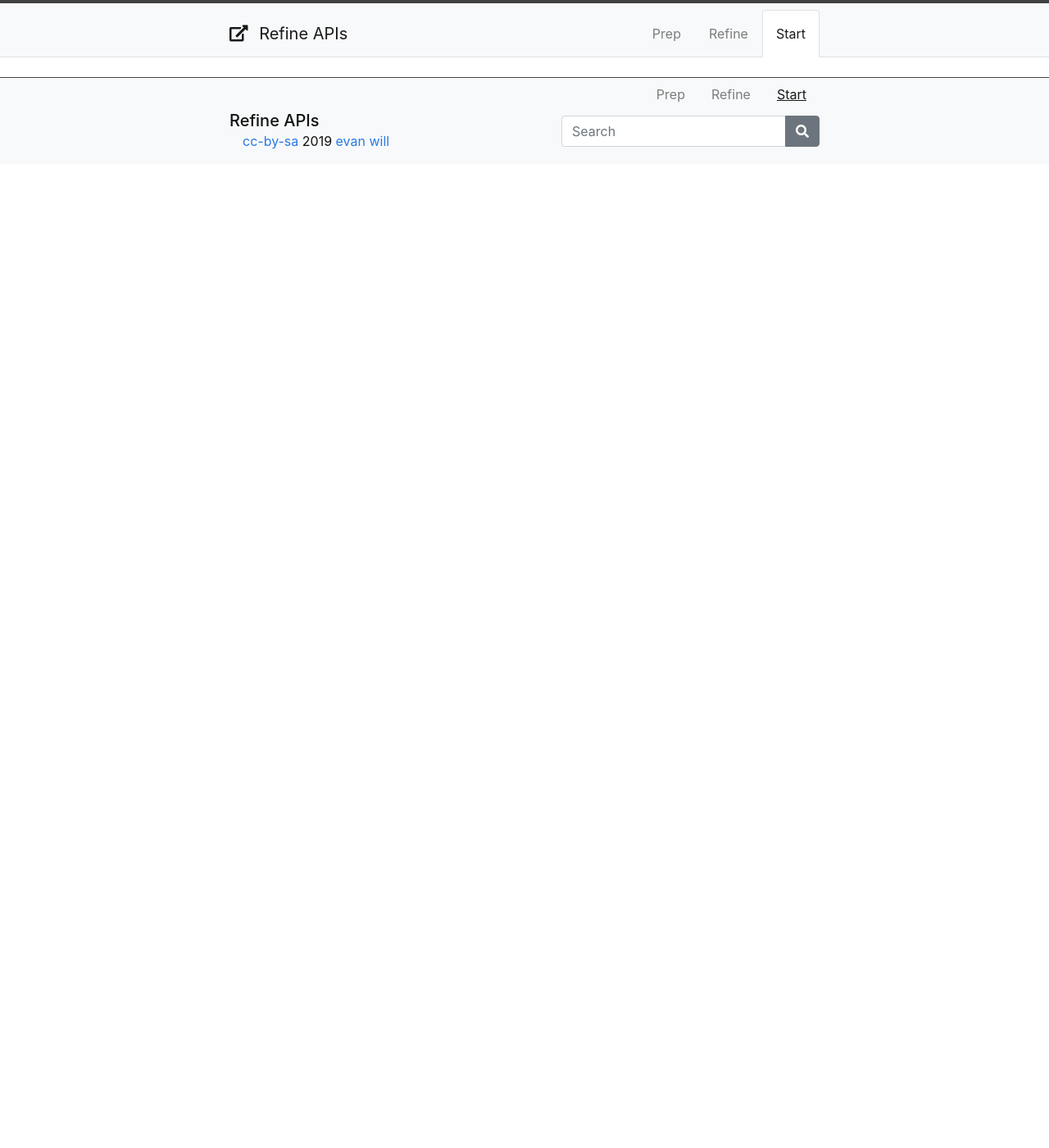
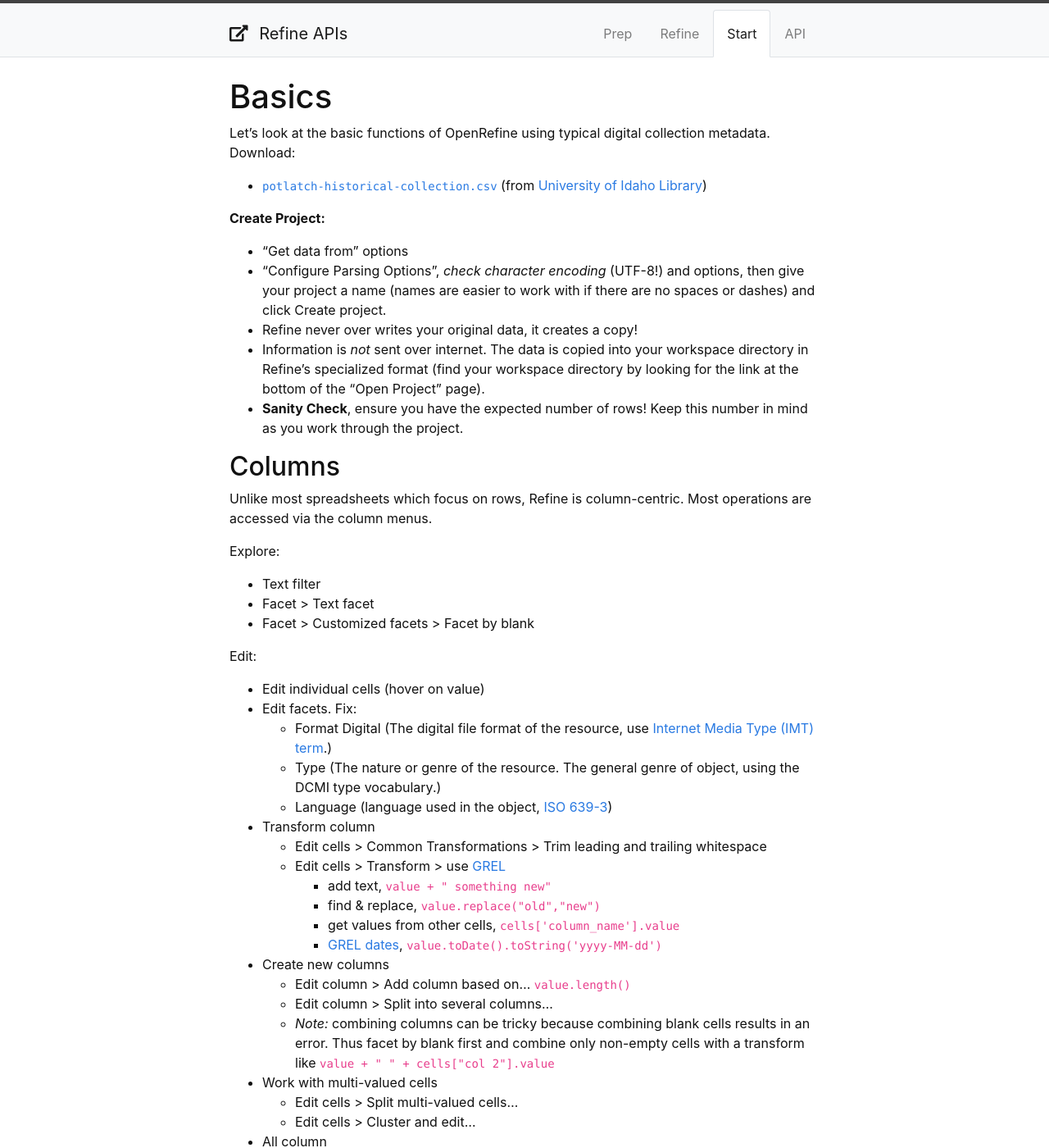
Before and after one commit to evanwill/refine-apis, a Jekyll site: the page built from content/2-start.md, in a window 1280 px wide and 1400 px high. Shown: the whole window at 82% size. Built offline with Jekyll 4.4.1, drawn with Linux system fonts in a browser that asks for light colours; some of the changed text lies outside the part shown.

```diff
--- a/content/2-start.md
+++ b/content/2-start.md
@@ -2,3 +2,70 @@
 title: Start
 nav: true
 ---
+
+# Basics
+
+Let's look at the basic functions of OpenRefine using typical digital collection metadata.
+Download:
+
+- [`potlatch-historical-collection.csv`]({{ '/assets/potlatch-historical-collection.csv' | relative_url }}){:target="_blank"} (from [University of Idaho Library](https://www.lib.uidaho.edu/digital/){:target="_blank"})
+
+**Create Project:**
+
+- "Get data from" options
+- "Configure Parsing Options", *check character encoding* (UTF-8!) and options, then give your project a name (names are easier to work with if there are no spaces or dashes) and click Create project.
+- Refine never over writes your original data, it creates a copy!
+- Information is *not* sent over internet. The data is copied into your workspace directory in Refine's specialized format (find your workspace directory by looking for the link at the bottom of the "Open Project" page).
+- **Sanity Check**, ensure you have the expected number of rows! Keep this number in mind as you work through the project.
+
+## Columns
+
+Unlike most spreadsheets which focus on rows, Refine is column-centric.
+Most operations are accessed via the column menus.
+
+Explore:
+
+- Text filter
+- Facet > Text facet
+- Facet > Customized facets > Facet by blank
+
+Edit:
+
+- Edit individual cells (hover on value)
+- Edit facets. Fix:
+    - Format Digital (The digital file format of the resource, use [Internet Media Type (IMT) term](http://www.iana.org/assignments/media-types/media-types.xhtml).)
+    - Type (The nature or genre of the resource. The general genre of object, using the DCMI type vocabulary.)
+    - Language (language used in the object, [ISO 639-3](https://en.wikipedia.org/wiki/ISO_639-3))
+- Transform column
+    - Edit cells > Common Transformations > Trim leading and trailing whitespace
+    - Edit cells > Transform > use [GREL](https://github.com/OpenRefine/OpenRefine/wiki/General-Refine-Expression-Language){:target="_blank"}
+        - add text, `value + " something new"`
+        - find & replace, `value.replace("old","new")`
+        - get values from other cells, `cells['column_name'].value`
+        - [GREL dates](https://github.com/OpenRefine/OpenRefine/wiki/GREL-Date-Functions){:target="_blank"}, `value.toDate().toString('yyyy-MM-dd')`
+- Create new columns
+    - Edit column > Add column based on... `value.length()`
+    - Edit column > Split into several columns...
+    - *Note:* combining columns can be tricky because combining blank cells results in an error. Thus facet by blank first and combine only non-empty cells with a transform like `value + " " + cells["col 2"].value`
+- Work with multi-valued cells
+    - Edit cells > Split multi-valued cells...
+    - Edit cells > Cluster and edit...
+- All column
+    - Edit rows > Remove all matching rows
+    - Edit columns > Re-order / remove columns
+     - Star, Flag
+
+## Project basics
+
+Export:
+
+- *Keep in mind:* export is always a new copy of data, never alters original! Your Refine projects will be automatically saved in your working directory and can be accessed from "Open Project" tab.
+- *Subset:* if your current project is subsetted using filters and facets, the export will be the subset only.
+- Many export formats!
+- templating
+
+Undo / Redo & Automate:
+
+- Undo / Redo
+- Undo / Redo > Extract, copy json to txt file (use text editor, not Word)
+- Undo/Redo > Apply, paste in saved extract and click Perform Operations
```
Also changed, not shown: content/0-prep.md (+4 -4 lines), content/1-refine.md (+1 -0 lines), content/3-apis.md (added, +113 -0 lines), content/draft/0-intro.md (+3 -19 lines), content/draft/3-start.md (deleted, +0 -35 lines), assets/potlatch-historical-collection.csv (added).
